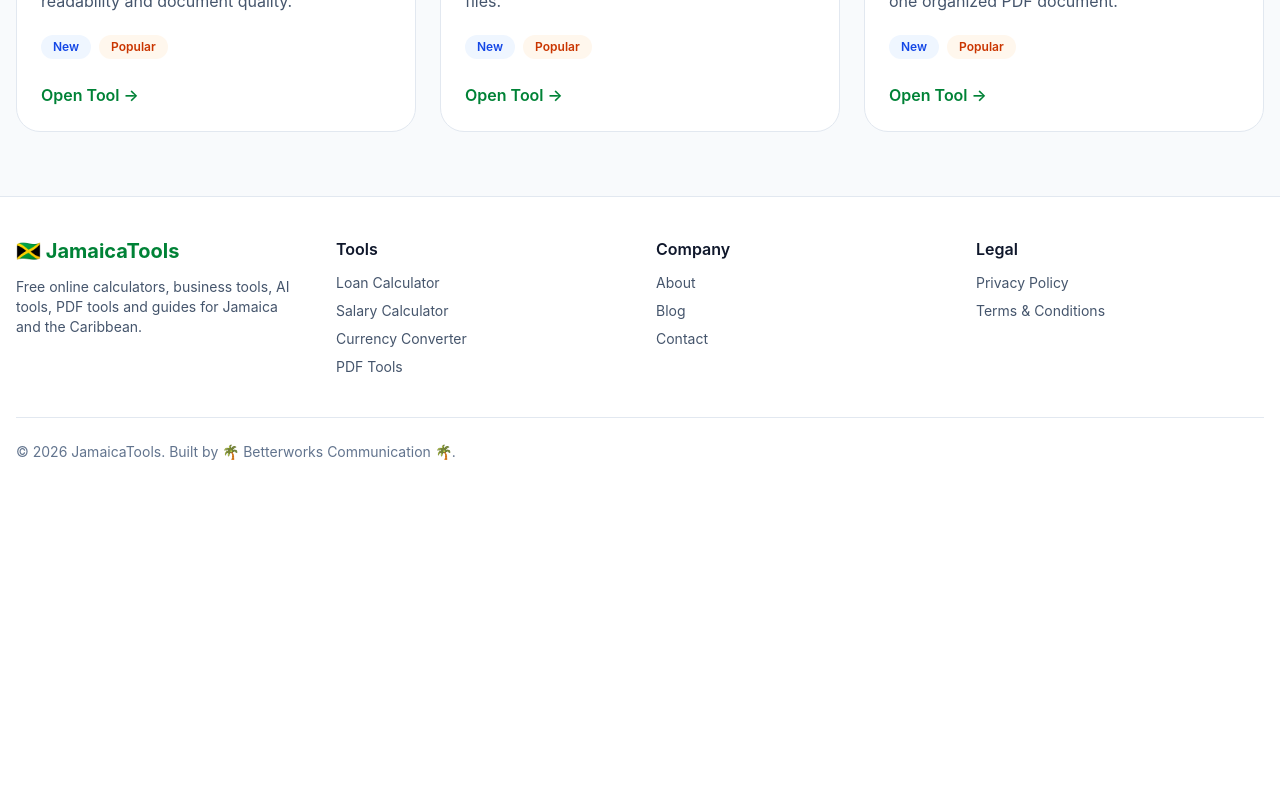
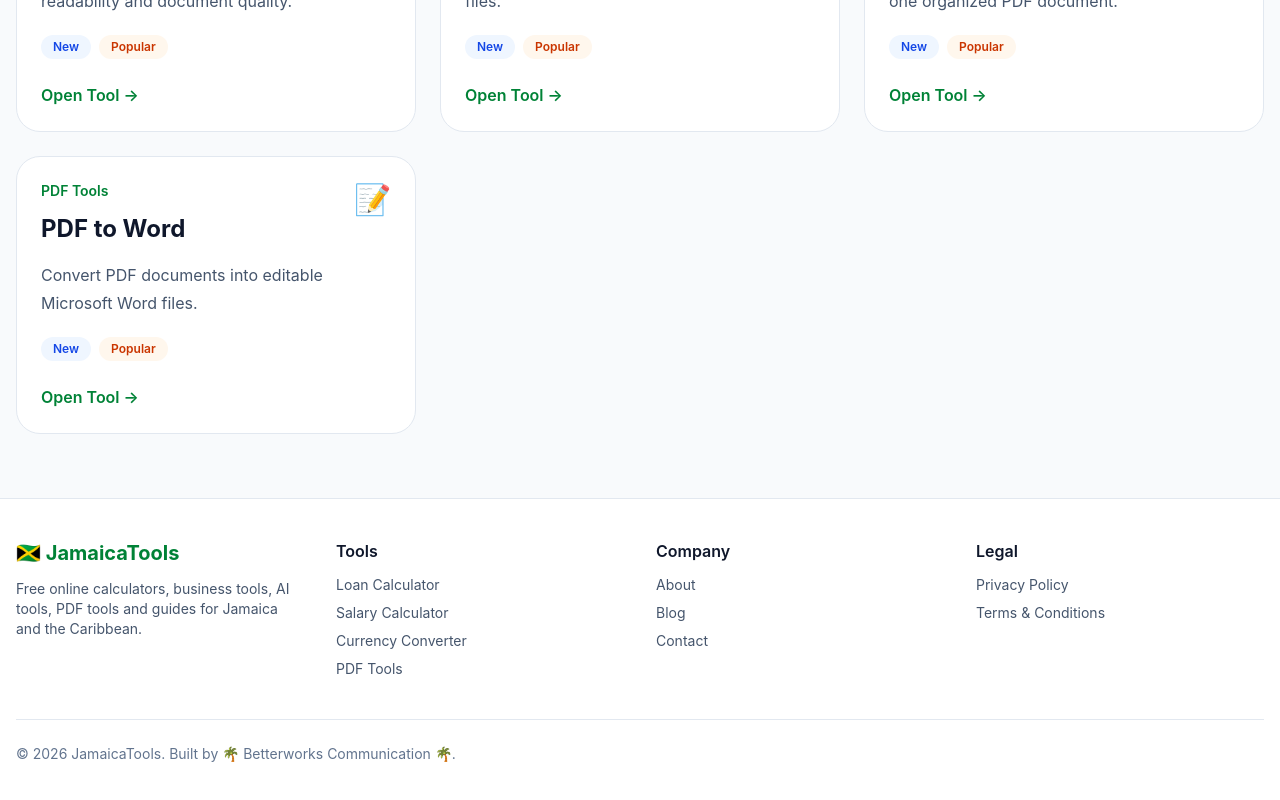
Before and after one commit to Movieslists02/jamaicatools, a React (Vite) app: page /tools in a window 1280 px wide. Shown: the part 2173-2973 px from the top of the page. Before the commit the page ends 2675 px from the top, so only its background shows below. Built offline with nearby package versions, Linux system fonts and the light colour scheme.

Commit message:
feat: add pdf to word tool page

```diff
--- /dev/null
+++ b/src/components/tools/pdf/PDFToWord.jsx
@@ -0,0 +1,23 @@
+import PDFWorkspace from "./PDFWorkspace";
+
+const MAX_PDF_SIZE = 25 * 1024 * 1024;
+
+function PDFToWord() {
+  return (
+    <PDFWorkspace
+      title="PDF to Word"
+      headerTitle="📝 PDF to Word"
+      headerSubtitle="Convert a PDF document into an editable Word file."
+      actionLabel="Convert to Word"
+      uploadTitle="Drag and drop your PDF here"
+      uploadDescription="Upload one PDF file up to 25 MB."
+      browseLabel="Browse PDF"
+      filesTitle="PDF to Convert"
+      allowMultiple={false}
+      minimumFiles={1}
+      maxFileSize={MAX_PDF_SIZE}
+    />
+  );
+}
+
+export default PDFToWord;
--- a/src/data/tools.js
+++ b/src/data/tools.js
@@ -503,6 +503,35 @@ seoDescription:
       "compress-pdf",
     ],
   },
+
+  {
+    id: 19,
+    slug: "pdf-to-word",
+    title: "PDF to Word",
+    category: "PDF Tools",
+    description:
+      "Convert PDF documents into editable Microsoft Word files.",
+    icon: "📝",
+    featured: true,
+    popular: true,
+    new: true,
+    keywords: [
+      "pdf to word",
+      "pdf to docx",
+      "convert pdf to word",
+      "editable word document",
+      "pdf document converter",
+      "pdf to microsoft word",
+    ],
+    seoTitle: "Convert PDF to Word Online | JamaicaTools",
+    seoDescription:
+      "Convert PDF documents into editable Word files online with JamaicaTools.",
+    relatedTools: [
+      "word-to-pdf",
+      "pdf-to-images",
+      "compress-pdf",
+    ],
+  },
 ];
 
 export default tools;
--- a/src/pages/ToolDetails.jsx
+++ b/src/pages/ToolDetails.jsx
@@ -19,6 +19,7 @@ import SplitPDF from "../components/tools/pdf/SplitPDF";
 import CompressPDF from "../components/tools/pdf/CompressPDF";
 import PDFToImages from "../components/tools/pdf/PDFToImages";
 import ImagesToPDF from "../components/tools/pdf/ImagesToPDF";
+import PDFToWord from "../components/tools/pdf/PDFToWord";
 
 const toolComponents = {
   "loan-calculator": LoanCalculator,
@@ -39,6 +40,7 @@ const toolComponents = {
   "compress-pdf": CompressPDF,
   "pdf-to-images": PDFToImages,
   "images-to-pdf": ImagesToPDF,
+  "pdf-to-word": PDFToWord,
 };
 
 function ToolDetails() {
```
